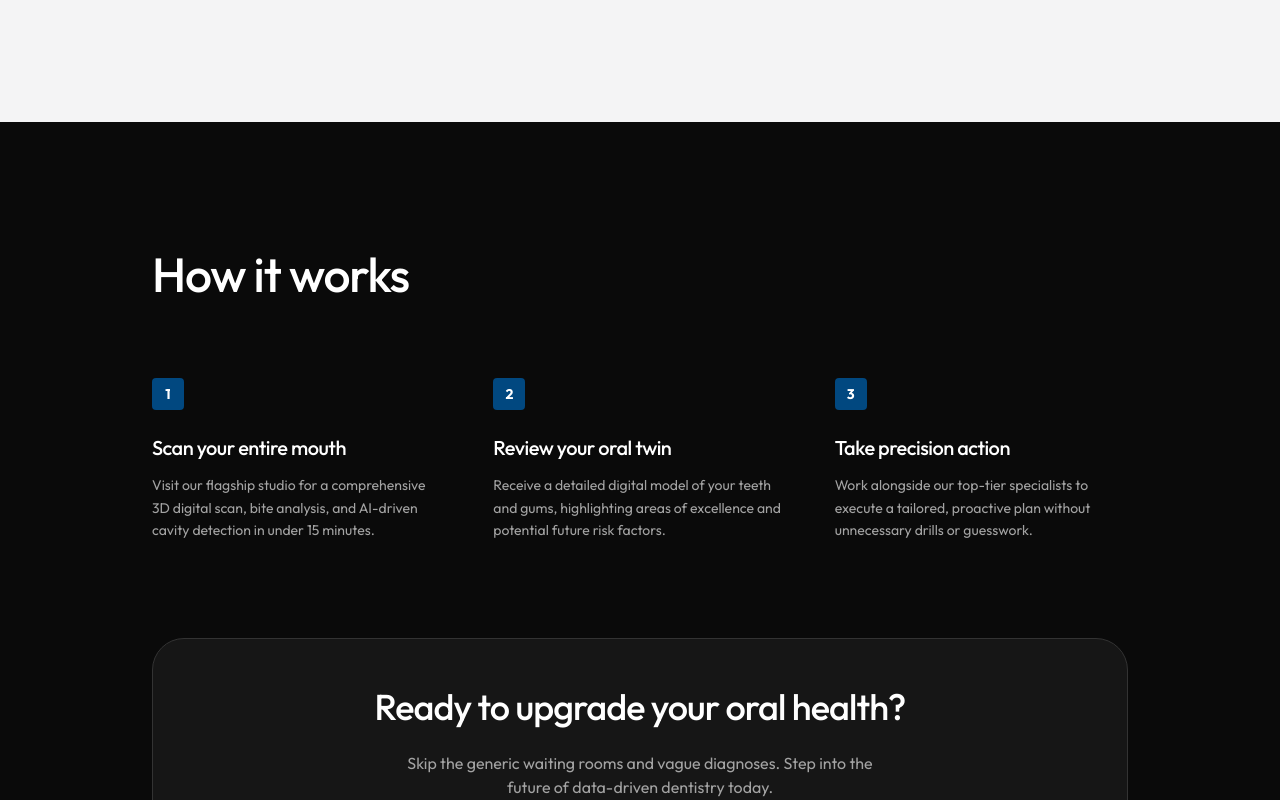
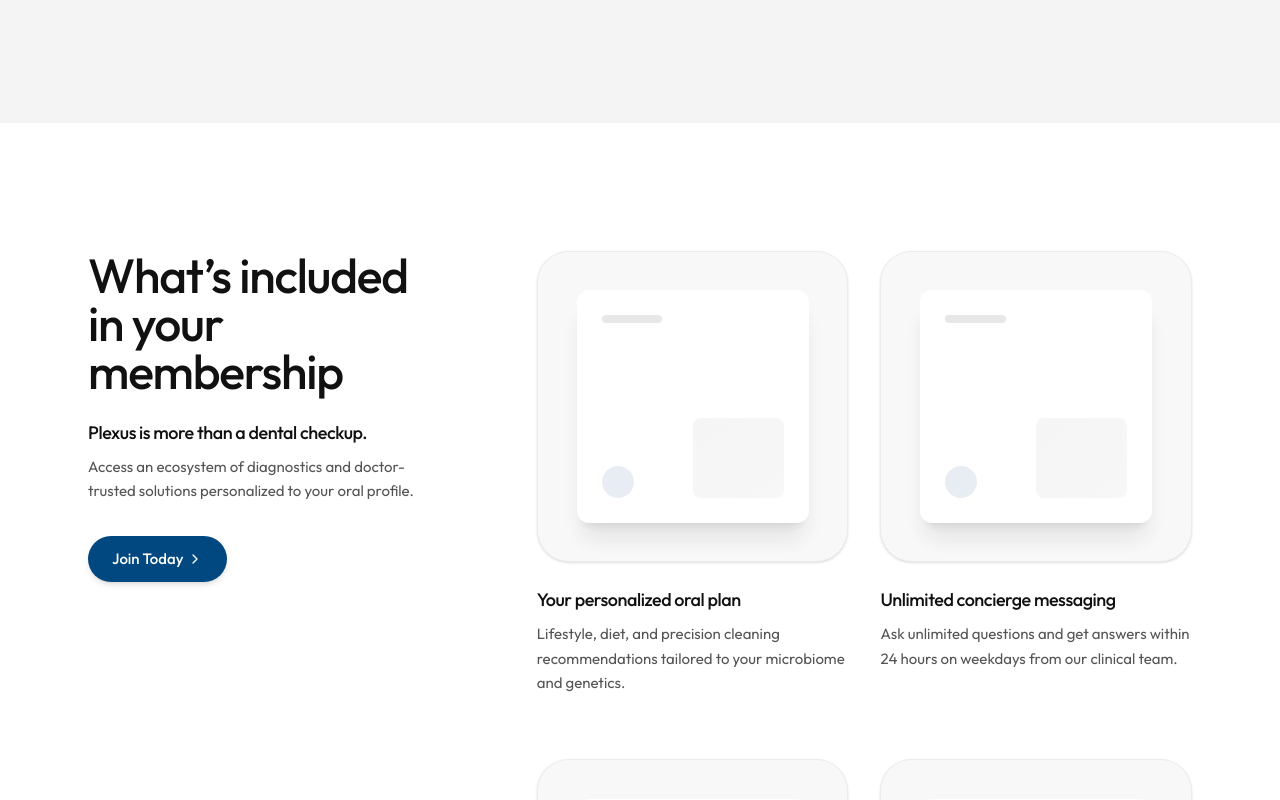
Before and after one commit to aibax04/plexushub, a React (Vite) app: page / in a window 1280 px wide. Shown: the part 1800-2600 px from the top of the page. Built offline with nearby package versions, Linux system fonts and the light colour scheme.

Commit message:
feat: add sticky membership section matching superpower aesthetic

```diff
--- a/src/App.jsx
+++ b/src/App.jsx
@@ -1,5 +1,5 @@
 import React from 'react'
-import { Header, Hero, Services, CTAStrip, Footer } from './components'
+import { Header, Hero, Services, Membership, CTAStrip, Footer } from './components'
 
 function App() {
   return (
@@ -12,6 +12,7 @@ function App() {
         {/* The content that slides up and covers the hero */}
         <div className="relative z-10 bg-bg shadow-2xl overflow-hidden rounded-t-[3rem]">
           <Services />
+          <Membership />
           <CTAStrip />
           <Footer />
         </div>
--- /dev/null
+++ b/src/components/Membership.jsx
@@ -0,0 +1,85 @@
+import React from 'react'
+import { ChevronRight } from 'lucide-react'
+
+const features = [
+  {
+    title: "Your personalized oral plan",
+    desc: "Lifestyle, diet, and precision cleaning recommendations tailored to your microbiome and genetics.",
+  },
+  {
+    title: "Unlimited concierge messaging",
+    desc: "Ask unlimited questions and get answers within 24 hours on weekdays from our clinical team.",
+  },
+  {
+    title: "At-home diagnostic kits",
+    desc: "Advanced saliva microbiome testing and pH monitoring delivered directly to your door.",
+  },
+  {
+    title: "Access to Plexus Clinics",
+    desc: "Curated, ultra-premium preventative treatments available globally after your digital evaluation.",
+  },
+  {
+    title: "Continuous monitoring",
+    desc: "24/7 access to your 3D oral-twin and historical scan data via the Plexus mobile app.",
+  },
+  {
+    title: "Priority booking",
+    desc: "Skip the waitlist for urgent care or aesthetic enhancements at any flagship studio.",
+  }
+]
+
+function Membership() {
+  return (
+    <section id="membership" className="bg-bg py-24 sm:py-32 relative z-10 border-t border-border/50">
+      <div className="container mx-auto px-6 max-w-6xl">
+        <div className="flex flex-col lg:flex-row gap-16 lg:gap-24 relative items-start">
+
+          {/* Left Sticky Sidebar */}
+          <div className="lg:w-[35%] lg:sticky lg:top-32 self-start">
+            <h2 className="text-4xl md:text-5xl font-medium tracking-tight mb-6 text-text">
+              What’s included in your membership
+            </h2>
+            <p className="text-lg font-medium text-text mb-2 tracking-tight">
+              Plexus is more than a dental checkup.
+            </p>
+            <p className="text-text-muted mb-8 text-[15px] leading-relaxed">
+              Access an ecosystem of diagnostics and doctor-trusted solutions personalized to your oral profile.
+            </p>
+            <a href="#book" className="inline-flex items-center justify-center px-6 py-3 font-medium text-white transition-all duration-300 bg-primary rounded-full hover:bg-primary-dark shadow-md hover:shadow-lg hover:scale-105">
+              <span className="text-[15px]">Join Today</span>
+              <ChevronRight className="w-4 h-4 ml-1" />
+            </a>
+          </div>
+
+          {/* Right Scrolling Content */}
+          <div className="lg:w-[65%]">
+            <div className="grid grid-cols-1 sm:grid-cols-2 gap-x-8 gap-y-16">
+              {features.map((feature, idx) => (
+                <div key={idx} className="flex flex-col group">
+                  {/* Image Placeholder mimicking physical product / UI */}
+                  <div className="w-full aspect-[4/3] sm:aspect-square rounded-[2rem] bg-[#f8f8f9] mb-6 relative overflow-hidden transition-transform duration-500 group-hover:scale-[1.02] border border-border/60 shadow-sm flex items-center justify-center">
+                    {/* Abstract design element */}
+                    <div className="w-3/4 h-3/4 rounded-xl bg-white shadow-xl border border-white/50 flex flex-col justify-between p-6 opacity-90 transition-transform duration-700 group-hover:-translate-y-2">
+                      <div className="w-1/3 h-2 bg-border rounded-full"></div>
+                      <div className="flex justify-between items-end">
+                        <div className="w-8 h-8 rounded-full bg-primary/10"></div>
+                        <div className="w-1/2 h-20 bg-gradient-to-br from-bg-alt to-border/30 rounded-lg"></div>
+                      </div>
+                    </div>
+                  </div>
+
+                  {/* Content */}
+                  <h3 className="text-lg font-medium text-text mb-2 tracking-tight">{feature.title}</h3>
+                  <p className="text-text-muted text-[15px] leading-relaxed">{feature.desc}</p>
+                </div>
+              ))}
+            </div>
+          </div>
+
+        </div>
+      </div>
+    </section>
+  )
+}
+
+export default Membership
--- a/src/components/index.js
+++ b/src/components/index.js
@@ -3,4 +3,5 @@ export { default as Hero } from './Hero'
 export { default as Services } from './Services'
 export { default as ServiceCard } from './ServiceCard'
 export { default as CTAStrip } from './CTAStrip'
+export { default as Membership } from './Membership'
 export { default as Footer } from './Footer'
```
